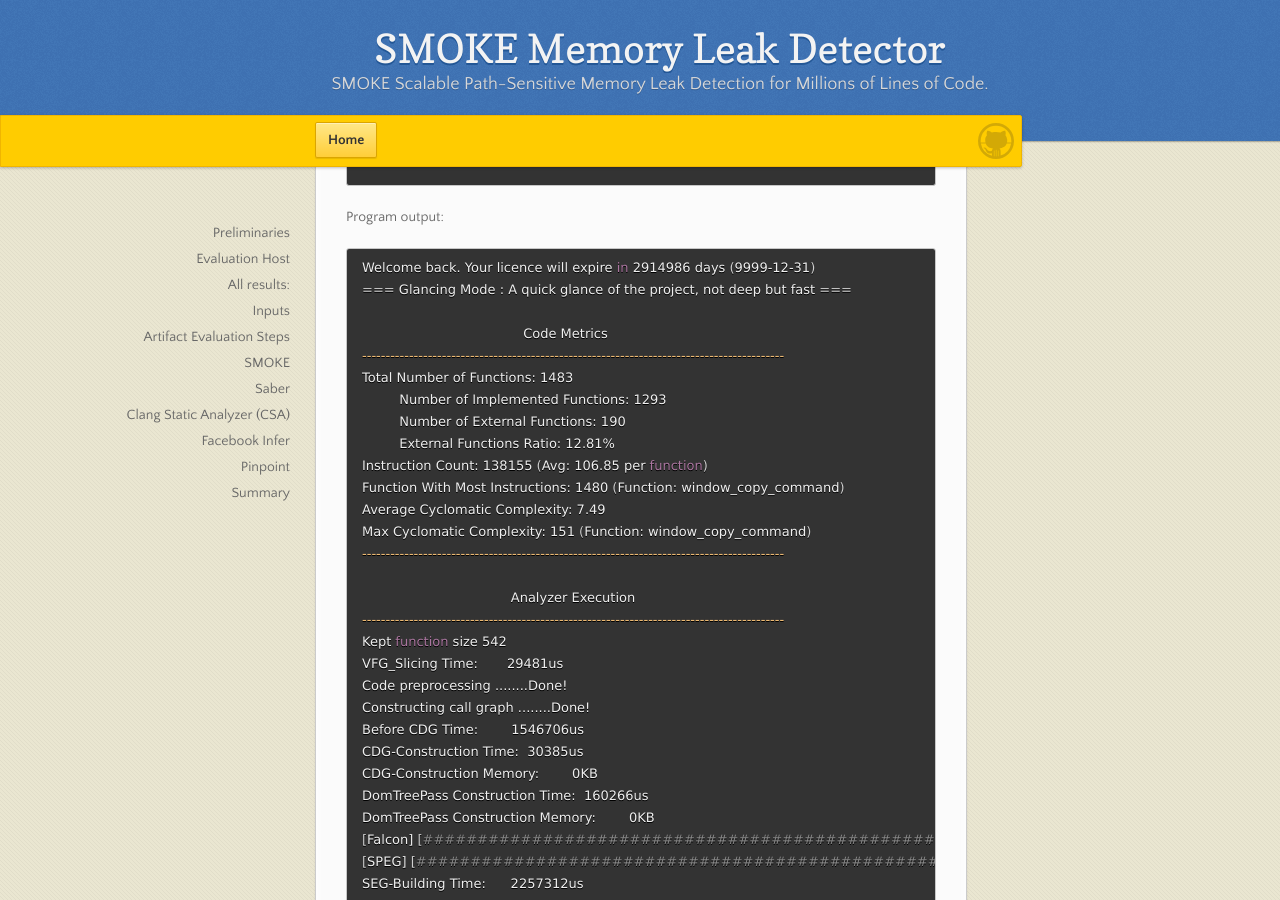
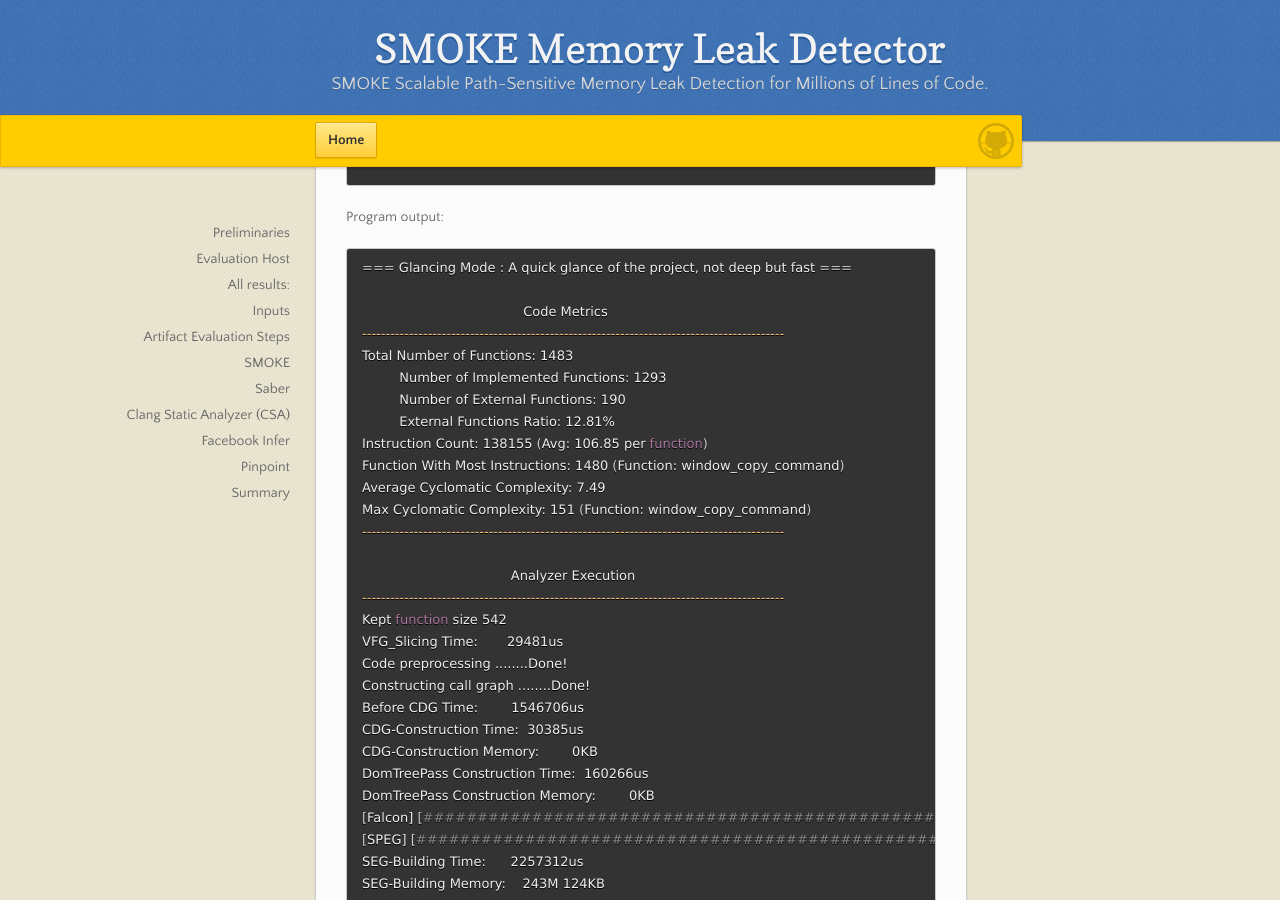
Before and after one commit to smokeml/smokeml.github.io, a Jekyll site: the page built from icseae.md, in a window 1280 px wide and 900 px high, scrolled down 3174 px. Built offline with Jekyll 4.4.1, drawn with Linux system fonts in a browser that asks for light colours; our own code applies the rules of GitHub Pages for plain Markdown files.

Commit message:
Delete license line

````diff
--- a/icseae.md
+++ b/icseae.md
@@ -130,7 +130,6 @@ pp-smoke  -report=tmux_smoke.json bench36/tmux/tmux.bc
 
 Program output:
 ```bash
-Welcome back. Your licence will expire in 2914986 days (9999-12-31)
 === Glancing Mode : A quick glance of the project, not deep but fast ===
 
                                        Code Metrics
````
